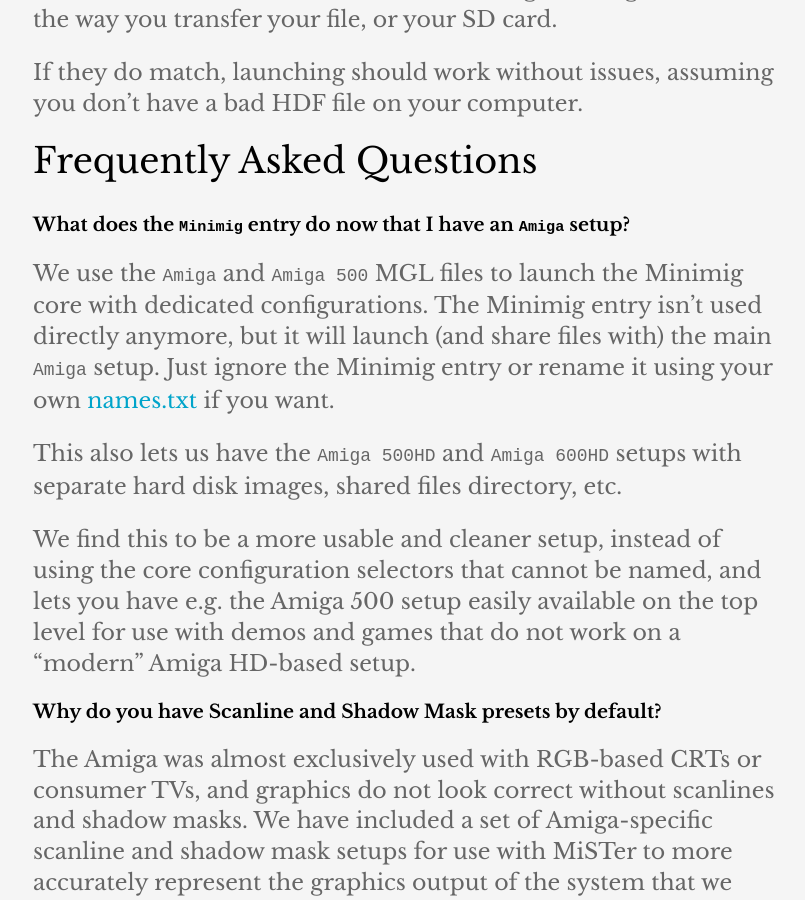
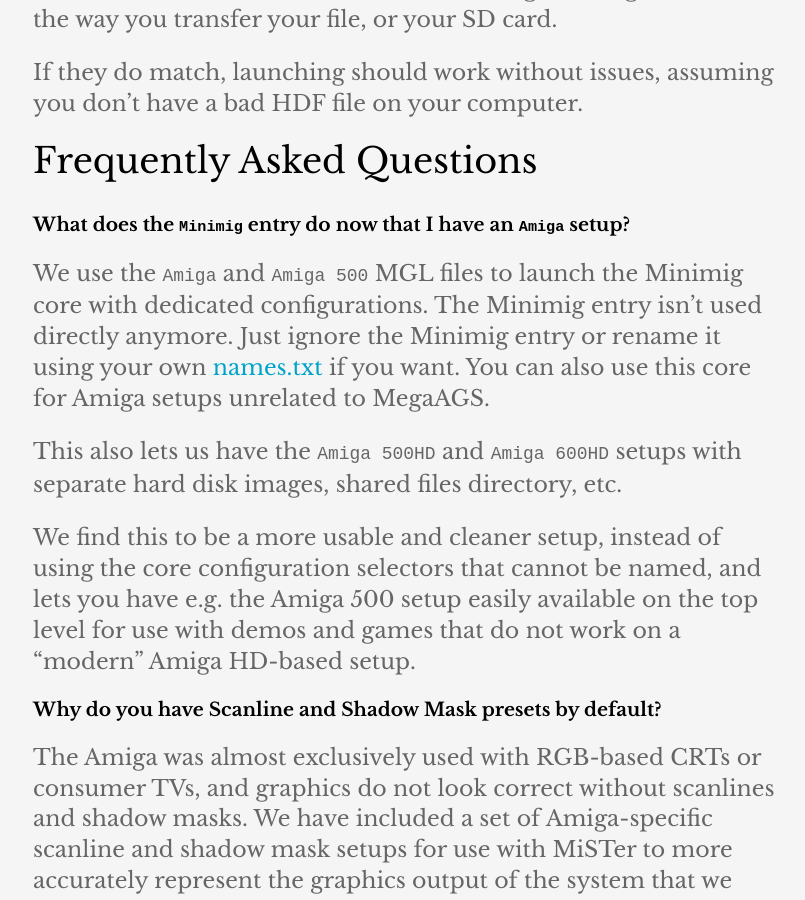
Before and after one commit to amigavision/amigavision.github.io, a Jekyll site: the page built from docs.md, in a window 1280 px wide and 900 px high, scrolled down 11499 px. Shown: the whole window, without its empty margins (232-1037 px from the left). Built offline with Jekyll 4.4.1, drawn with Linux system fonts in a browser that asks for light colours.

```diff
--- a/docs.md
+++ b/docs.md
@@ -241,7 +241,7 @@
 
 ### What does the `Minimig` entry do now that I have an `Amiga` setup?
 
-We use the `Amiga` and `Amiga 500` MGL files to launch the Minimig core with  dedicated configurations. The Minimig entry isn't used directly anymore, but it will launch (and share files with) the main `Amiga` setup. Just ignore the Minimig entry or rename it using your own [names.txt] if you want.
+We use the `Amiga` and `Amiga 500` MGL files to launch the Minimig core with  dedicated configurations. The Minimig entry isn't used directly anymore. Just ignore the Minimig entry or rename it using your own [names.txt] if you want. You can also use this core for Amiga setups unrelated to MegaAGS.
 
 This also lets us have the `Amiga 500HD` and `Amiga 600HD` setups with separate hard disk images, shared files directory, etc.
 
```
